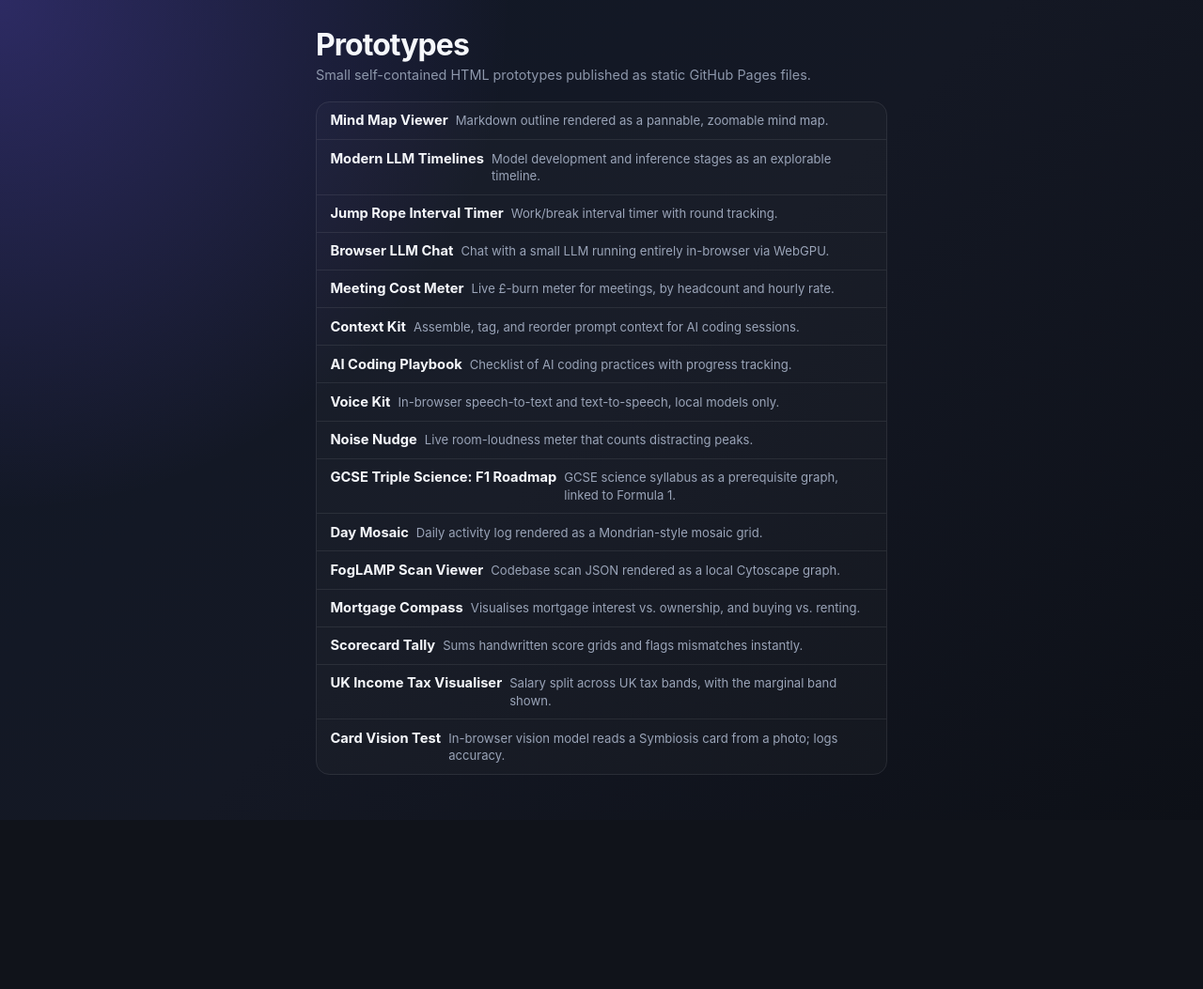
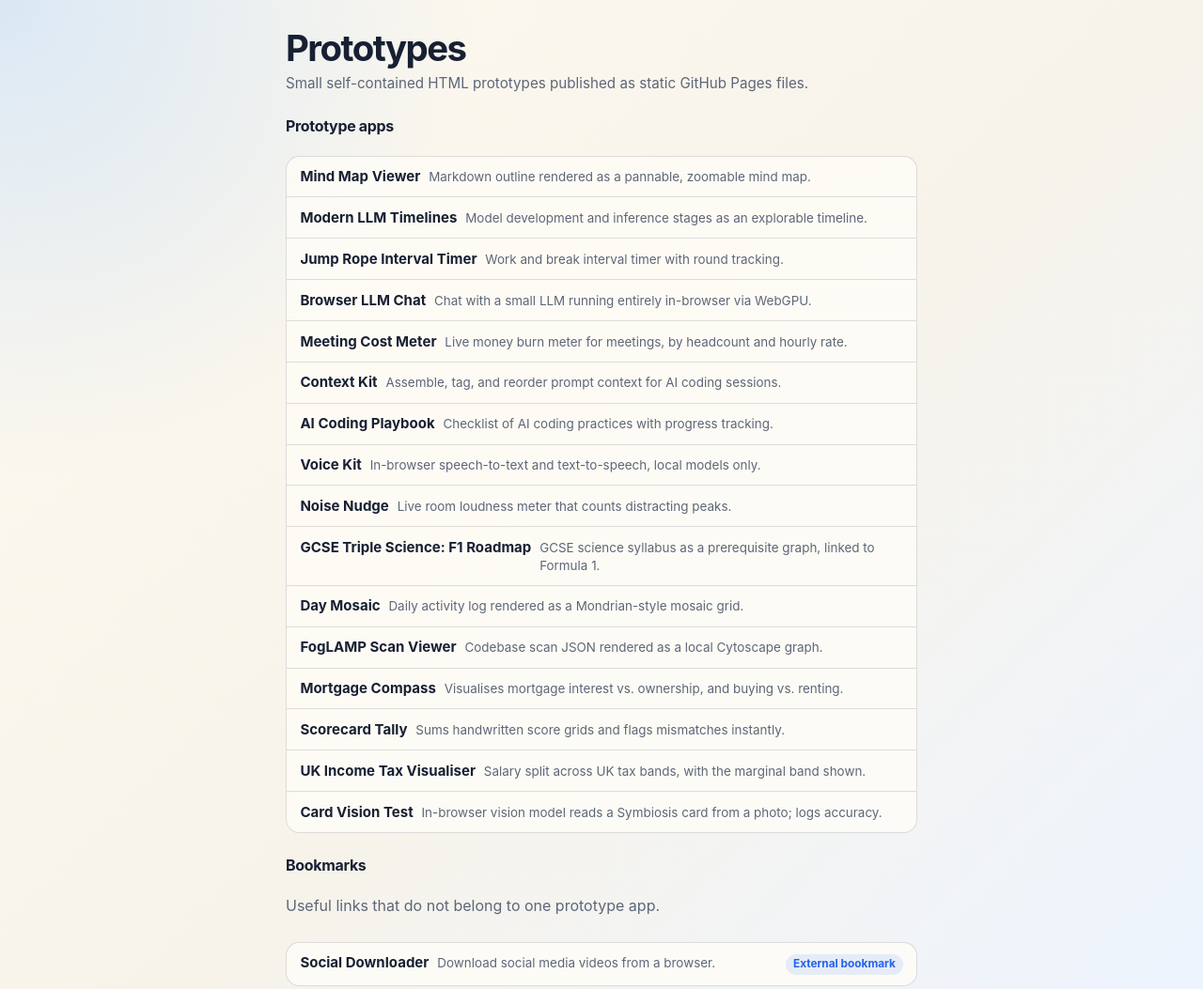
Before and after one commit to signalpillar/dotfiles, a plain HTML site: page prototypes/index.html in a window 1280 px wide. Shown: the top 1053 px of the page at 94% size. Before the commit the page ends 873 px from the top, so only its background shows below. Drawn offline with Linux system fonts and the light colour scheme.

Commit message:
Update prototype index and setup config

```diff
--- a/prototypes/index.html
+++ b/prototypes/index.html
@@ -4,176 +4,327 @@
     <meta charset="utf-8">
     <meta name="viewport" content="width=device-width, initial-scale=1">
     <title>Prototypes</title>
+    <link rel="stylesheet" href="prototype-base.css">
     <style>
       :root {
-        color-scheme: dark;
+        color-scheme: light;
         font-family: Inter, ui-sans-serif, system-ui, -apple-system, BlinkMacSystemFont, "Segoe UI", sans-serif;
-        background: #10131a;
-        color: #f5f7fb;
-      }
-
-      * {
-        box-sizing: border-box;
+        --bg: #f7f3ea;
+        --ink: #172033;
+        --muted: #5d6678;
+        --card: #fffdf8;
+        --line: rgba(23, 32, 51, 0.14);
+        --accent: #2563eb;
+        --accent-soft: rgba(37, 99, 235, 0.1);
       }
 
       body {
         margin: 0;
         min-height: 100vh;
         background:
-          radial-gradient(circle at top left, rgba(117, 91, 255, 0.28), transparent 34rem),
-          linear-gradient(135deg, #111827 0%, #141824 50%, #0d1017 100%);
+          radial-gradient(circle at top left, rgba(147, 197, 253, 0.34), transparent 32rem),
+          linear-gradient(135deg, #fffaf0 0%, #f7f3ea 52%, #edf4ff 100%);
+        color: var(--ink);
       }
 
       main {
-        width: min(40rem, 100%);
+        width: min(44rem, 100%);
         margin: 0 auto;
         padding: 1.75rem 1rem 3rem;
       }
 
+      .hero {
+        margin-bottom: 1.5rem;
+      }
+
+      h1,
+      h2,
+      p {
+        margin-top: 0;
+      }
+
       h1 {
-        margin: 0 0 0.25rem;
-        font-size: clamp(1.5rem, 6vw, 2rem);
-        letter-spacing: -0.03em;
+        margin-bottom: 0.25rem;
+        font-size: clamp(1.6rem, 7vw, 2.4rem);
+        letter-spacing: -0.04em;
+      }
+
+      h2 {
+        margin-bottom: 0.65rem;
+        font-size: 1rem;
+        letter-spacing: -0.02em;
+      }
+
+      .intro,
+      .section-note {
+        color: var(--muted);
+        line-height: 1.45;
       }
 
       .intro {
-        margin: 0 0 1.25rem;
-        color: #8d97ab;
-        font-size: 0.9rem;
+        margin-bottom: 0;
+        font-size: 0.95rem;
       }
 
-      .prototype-list {
+      .section {
+        display: grid;
+        gap: 0.7rem;
+        margin-top: 1.5rem;
+      }
+
+      .item-list {
         display: flex;
         flex-direction: column;
-        border: 1px solid rgba(255, 255, 255, 0.1);
+        border: 1px solid var(--line);
         border-radius: 0.9rem;
+        background: color-mix(in srgb, var(--card) 78%, transparent);
         overflow: hidden;
       }
 
-      a.prototype-card {
+      a.item-card {
         display: flex;
         flex-wrap: wrap;
-        column-gap: 0.5rem;
         align-items: baseline;
-        padding: 0.65rem 0.9rem;
+        gap: 0.18rem 0.55rem;
+        padding: 0.72rem 0.9rem;
         color: inherit;
         text-decoration: none;
-        border-block-end: 1px solid rgba(255, 255, 255, 0.08);
-        background: rgba(255, 255, 255, 0.02);
+        border-block-end: 1px solid var(--line);
+        background: transparent;
       }
 
-      .prototype-list a.prototype-card:last-child {
+      .item-list a.item-card:last-child {
         border-block-end: none;
       }
 
-      a.prototype-card:focus-visible,
-      a.prototype-card:hover {
-        background: rgba(117, 91, 255, 0.14);
+      a.item-card:focus-visible,
+      a.item-card:hover {
+        background: var(--accent-soft);
         outline: none;
       }
 
-      .prototype-card strong {
+      .item-card strong {
         flex: none;
-        font-size: 0.92rem;
-        font-weight: 650;
+        font-size: 0.94rem;
+        font-weight: 700;
         white-space: nowrap;
       }
 
-      .prototype-card span {
-        flex: 1 1 12rem;
+      .item-card span {
+        flex: 1 1 14rem;
         min-width: 0;
-        color: #9aa4b8;
-        font-size: 0.82rem;
+        color: var(--muted);
+        font-size: 0.84rem;
         line-height: 1.4;
+      }
+
+      .item-card .meta {
+        flex: none;
+        padding: 0.16rem 0.48rem;
+        border-radius: 999px;
+        background: var(--accent-soft);
+        color: var(--accent);
+        font-size: 0.74rem;
+        font-weight: 700;
       }
     </style>
   </head>
   <body>
     <main>
-      <h1>Prototypes</h1>
-      <p class="intro">Small self-contained HTML prototypes published as static GitHub Pages files.</p>
+      <header class="hero">
+        <h1 id="page-title"></h1>
+        <p class="intro" id="page-intro"></p>
+      </header>
 
-      <div class="prototype-list" aria-label="Available prototypes">
-        <a class="prototype-card" href="mindmap-viewer.html">
-          <strong>Mind Map Viewer</strong>
-          <span>Markdown outline rendered as a pannable, zoomable mind map.</span>
-        </a>
+      <div id="sections"></div>
+    </main>
 
-        <a class="prototype-card" href="llm-lifecycle-timelines.html">
-          <strong>Modern LLM Timelines</strong>
-          <span>Model development and inference stages as an explorable timeline.</span>
-        </a>
+    <script type="application/json" id="index-manifest">
+      {
+        "title": "Prototypes",
+        "intro": "Small self-contained HTML prototypes published as static GitHub Pages files.",
+        "sections": [
+          {
+            "id": "prototypes",
+            "type": "link-list",
+            "title": "Prototype apps",
+            "label": "Available prototypes",
+            "items": [
+              {
+                "title": "Mind Map Viewer",
+                "url": "mindmap-viewer.html",
+                "description": "Markdown outline rendered as a pannable, zoomable mind map."
+              },
+              {
+                "title": "Modern LLM Timelines",
+                "url": "llm-lifecycle-timelines.html",
+                "description": "Model development and inference stages as an explorable timeline."
+              },
+              {
+                "title": "Jump Rope Interval Timer",
+                "url": "jump-rope-interval-timer.html",
+                "description": "Work and break interval timer with round tracking."
+              },
+              {
+                "title": "Browser LLM Chat",
+                "url": "browser-llm-chat.html",
+                "description": "Chat with a small LLM running entirely in-browser via WebGPU."
+              },
+              {
+                "title": "Meeting Cost Meter",
+                "url": "meeting-cost-meter.html",
+                "description": "Live money burn meter for meetings, by headcount and hourly rate."
+              },
+              {
+                "title": "Context Kit",
+                "url": "context-kit.html",
+                "description": "Assemble, tag, and reorder prompt context for AI coding sessions."
+              },
+              {
+                "title": "AI Coding Playbook",
+                "url": "ai-coding-playbook.html",
+                "description": "Checklist of AI coding practices with progress tracking."
+              },
+              {
+                "title": "Voice Kit",
+                "url": "voice-kit.html",
+                "description": "In-browser speech-to-text and text-to-speech, local models only."
+              },
+              {
+                "title": "Noise Nudge",
+                "url": "noise-nudge.html",
+                "description": "Live room loudness meter that counts distracting peaks."
+              },
+              {
+                "title": "GCSE Triple Science: F1 Roadmap",
+                "url": "gcse-science-f1-roadmap.html",
+                "description": "GCSE science syllabus as a prerequisite graph, linked to Formula 1."
+              },
+              {
+                "title": "Day Mosaic",
+                "url": "day-mosaic.html",
+                "description": "Daily activity log rendered as a Mondrian-style mosaic grid."
+              },
+              {
+                "title": "FogLAMP Scan Viewer",
+                "url": "foglamp-scan-viewer.html",
+                "description": "Codebase scan JSON rendered as a local Cytoscape graph."
+              },
+              {
+                "title": "Mortgage Compass",
+                "url": "mortgage-compass.html",
+                "description": "Visualises mortgage interest vs. ownership, and buying vs. renting."
+              },
+              {
+                "title": "Scorecard Tally",
+                "url": "scorecard-tally.html",
+                "description": "Sums handwritten score grids and flags mismatches instantly."
+              },
+              {
+                "title": "UK Income Tax Visualiser",
+                "url": "uk-tax-visualizer.html",
+                "description": "Salary split across UK tax bands, with the marginal band shown."
+              },
+              {
+                "title": "Card Vision Test",
+                "url": "symbiosis-card-vision-test.html",
+                "description": "In-browser vision model reads a Symbiosis card from a photo; logs accuracy."
+              }
+            ]
+          },
+          {
+            "id": "bookmarks",
+            "type": "link-list",
+            "title": "Bookmarks",
+            "label": "Saved bookmarks",
+            "note": "Useful links that do not belong to one prototype app.",
+            "items": [
+              {
+                "title": "Social Downloader",
+                "url": "https://www.socialdownloader.space/",
+                "description": "Download social media videos from a browser.",
+                "meta": "External bookmark"
+              }
+            ]
+          }
+        ]
+      }
+    </script>
 
-        <a class="prototype-card" href="jump-rope-interval-timer.html">
-          <strong>Jump Rope Interval Timer</strong>
-          <span>Work/break interval timer with round tracking.</span>
-        </a>
+    <script>
+      const index = JSON.parse(document.getElementById("index-manifest").textContent);
+      const renderers = {
+        "link-list": renderLinkList
+      };
 
-        <a class="prototype-card" href="browser-llm-chat.html">
-          <strong>Browser LLM Chat</strong>
-          <span>Chat with a small LLM running entirely in-browser via WebGPU.</span>
-        </a>
+      document.title = index.title;
+      document.getElementById("page-title").textContent = index.title;
+      document.getElementById("page-intro").textContent = index.intro;
 
-        <a class="prototype-card" href="meeting-cost-meter.html">
-          <strong>Meeting Cost Meter</strong>
-          <span>Live £-burn meter for meetings, by headcount and hourly rate.</span>
-        </a>
+      const sections = document.getElementById("sections");
+      index.sections.forEach((section) => {
+        const renderer = renderers[section.type];
+        if (!renderer) {
+          throw new Error(`No renderer for section type: ${section.type}`);
+        }
+        sections.append(renderer(section));
+      });
 
-        <a class="prototype-card" href="context-kit.html">
-          <strong>Context Kit</strong>
-          <span>Assemble, tag, and reorder prompt context for AI coding sessions.</span>
-        </a>
+      function renderLinkList(section) {
+        const root = document.createElement("section");
+        root.className = "section";
+        root.id = section.id;
 
-        <a class="prototype-card" href="ai-coding-playbook.html">
-          <strong>AI Coding Playbook</strong>
-          <span>Checklist of AI coding practices with progress tracking.</span>
-        </a>
+        const heading = document.createElement("h2");
+        heading.textContent = section.title;
+        root.append(heading);
 
-        <a class="prototype-card" href="voice-kit.html">
-          <strong>Voice Kit</strong>
-          <span>In-browser speech-to-text and text-to-speech, local models only.</span>
-        </a>
+        if (section.note) {
+          const note = document.createElement("p");
+          note.className = "section-note";
+          note.textContent = section.note;
+          root.append(note);
+        }
 
-        <a class="prototype-card" href="noise-nudge.html">
-          <strong>Noise Nudge</strong>
-          <span>Live room-loudness meter that counts distracting peaks.</span>
-        </a>
+        const list = document.createElement("div");
+        list.className = "item-list";
+        list.setAttribute("aria-label", section.label);
 
-        <a class="prototype-card" href="gcse-science-f1-roadmap.html">
-          <strong>GCSE Triple Science: F1 Roadmap</strong>
-          <span>GCSE science syllabus as a prerequisite graph, linked to Formula 1.</span>
-        </a>
+        section.items.forEach((item) => {
+          list.append(renderCard(item));
+        });
 
-        <a class="prototype-card" href="day-mosaic.html">
-          <strong>Day Mosaic</strong>
-          <span>Daily activity log rendered as a Mondrian-style mosaic grid.</span>
-        </a>
+        root.append(list);
+        return root;
+      }
 
-        <a class="prototype-card" href="foglamp-scan-viewer.html">
-          <strong>FogLAMP Scan Viewer</strong>
-          <span>Codebase scan JSON rendered as a local Cytoscape graph.</span>
-        </a>
+      function renderCard(item) {
+        const card = document.createElement("a");
+        card.className = "item-card";
+        card.href = item.url;
 
-        <a class="prototype-card" href="mortgage-compass.html">
-          <strong>Mortgage Compass</strong>
-          <span>Visualises mortgage interest vs. ownership, and buying vs. renting.</span>
-        </a>
+        if (new URL(item.url, window.location.href).origin !== window.location.origin) {
+          card.target = "_blank";
+          card.rel = "noreferrer";
+        }
 
-        <a class="prototype-card" href="scorecard-tally.html">
-          <strong>Scorecard Tally</strong>
-          <span>Sums handwritten score grids and flags mismatches instantly.</span>
-        </a>
+        const title = document.createElement("strong");
+        title.textContent = item.title;
+        card.append(title);
 
-        <a class="prototype-card" href="uk-tax-visualizer.html">
-          <strong>UK Income Tax Visualiser</strong>
-          <span>Salary split across UK tax bands, with the marginal band shown.</span>
-        </a>
+        const description = document.createElement("span");
+        description.textContent = item.description;
+        card.append(description);
 
-        <a class="prototype-card" href="symbiosis-card-vision-test.html">
-          <strong>Card Vision Test</strong>
-          <span>In-browser vision model reads a Symbiosis card from a photo; logs accuracy.</span>
-        </a>
-      </div>
-    </main>
+        if (item.meta) {
+          const meta = document.createElement("span");
+          meta.className = "meta";
+          meta.textContent = item.meta;
+          card.append(meta);
+        }
+
+        return card;
+      }
+    </script>
   </body>
 </html>
```
Also changed, not shown: docs/emacs-fonts.md (added, +70 -0 lines), 3 other files.
